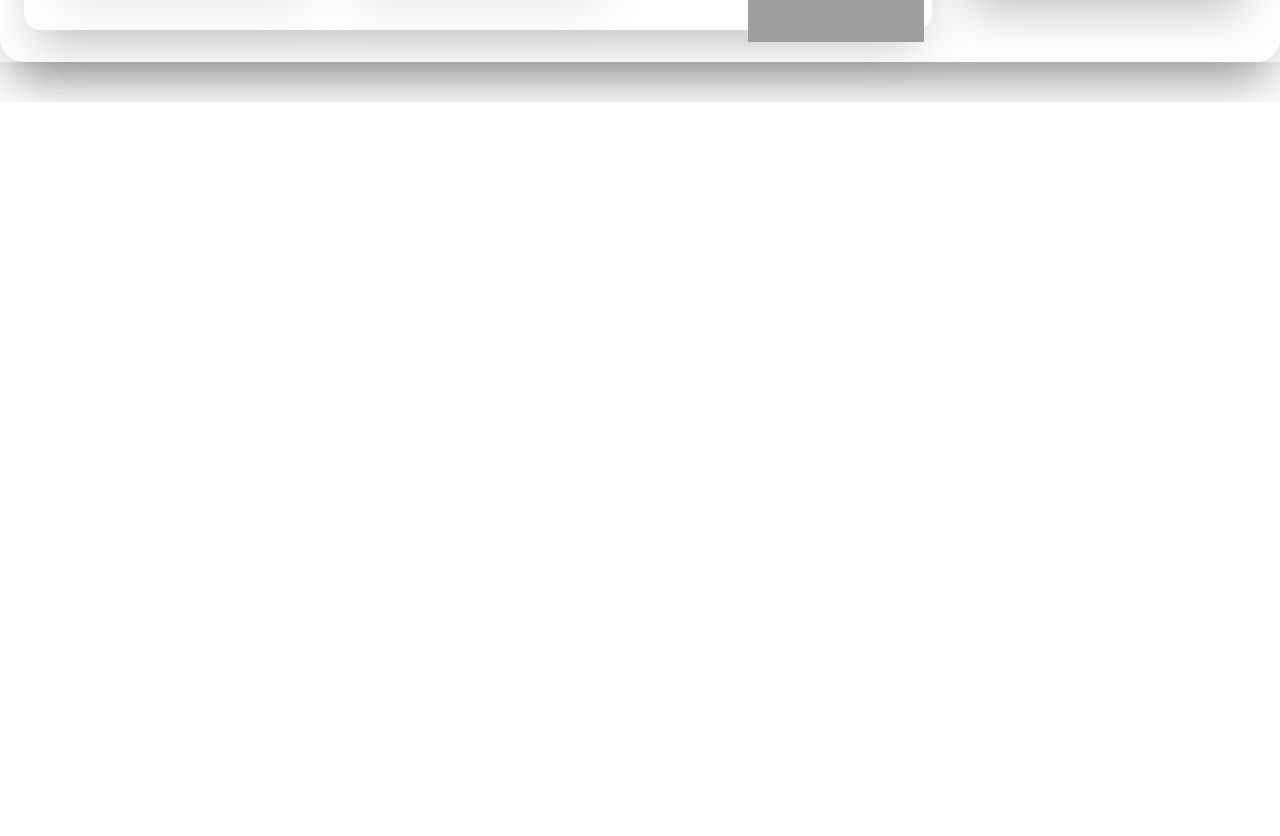
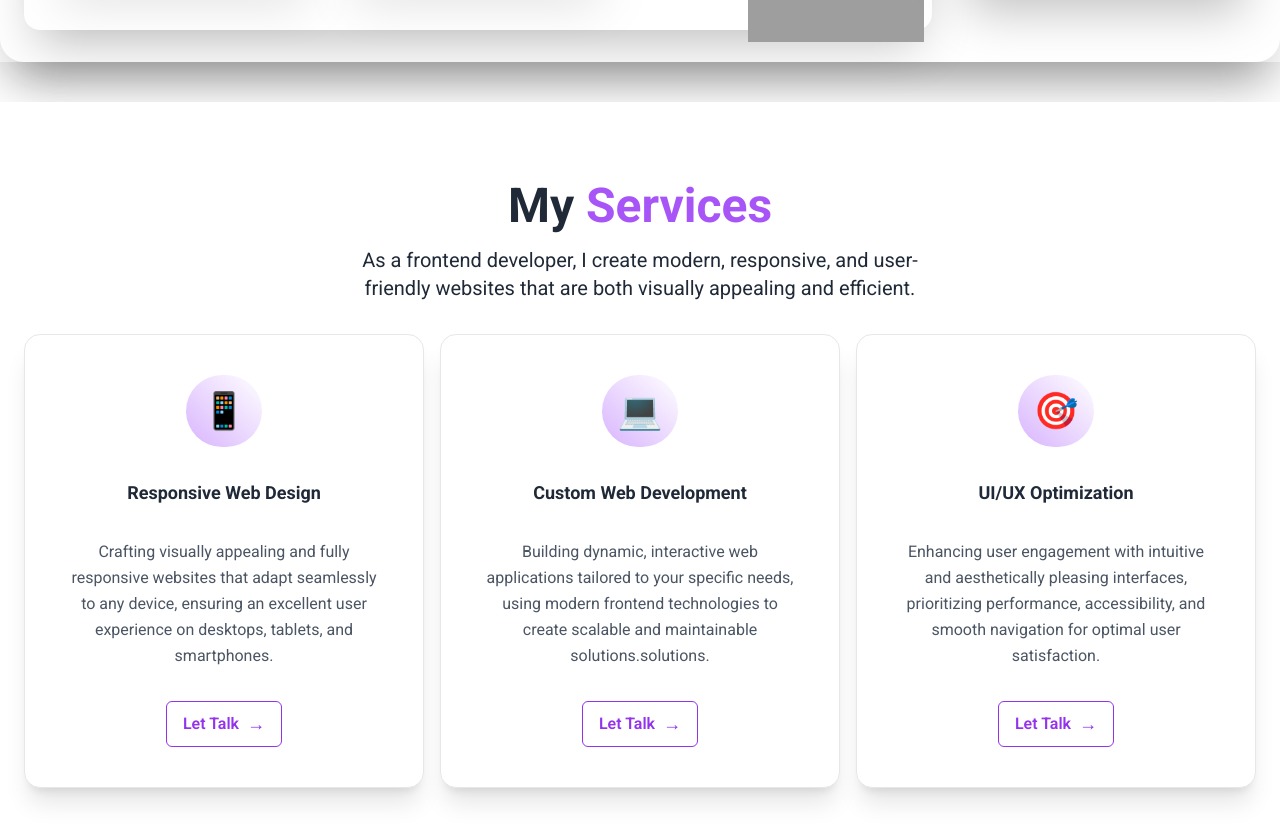
Before and after one commit to Kolawole-kehinde/my-portfolio, a React (Vite) app: page / in a window 1280 px wide. Shown: the part 1112-1948 px from the top of the page. Before the commit the page ends 1214 px from the top, so only its background shows below. Built offline with nearby package versions, Linux system fonts and the light colour scheme; grey boxes are pictures that could not be loaded.

Commit message:
Services section completed

```diff
--- a/src/App.jsx
+++ b/src/App.jsx
@@ -2,8 +2,7 @@ import React from 'react'
 import Navbar from './Components/layout/Navbar';
 import Hero from './Components/Hero';
 import DevProfile from './Components/DevProfile';
-
-
+import Services from './Components/Services';
 
 const App = () => {
   return (
@@ -11,7 +10,7 @@ const App = () => {
        <Navbar/>
        <Hero/>
        <DevProfile/>
-
+       <Services/>
     </div>
 
   )
--- a/src/Components/Services.jsx
+++ b/src/Components/Services.jsx
@@ -0,0 +1,33 @@
+import React from 'react'
+import { services } from '../constant/services'
+
+const Services = () => {
+
+  return (
+        <div className="wrapper py-12 bg-white px-4 lg:px-0 font-roboto">
+            <div className='flex flex-col items-center justify-center py-8 text-center space-y-4'>
+                 <h1 className='text-4xl md:text-5xl font-bold'>My <span className='text-purple-500'>Services</span></h1>
+                 <p className='w-full max-w-[600px] text-lg md:text-xl'>As a frontend developer, I create modern, responsive, and user-friendly websites that are both visually appealing and efficient.</p>
+            </div>
+      <div className="flex flex-col md:flex-row items-center justify-center gap-4">
+        {services?.map(({ icon, title, description }, index) => (
+          <div
+            key={index}
+            className="w-full max-w-[400px] flex flex-col items-center text-center p-10 space-y-8 rounded-2xl shadow-xl border bg-white hover:shadow-2xl transition"
+          >
+            <div className="text-4xl bg-gradient-to-tr from-purple-300 to-white p-4 rounded-full">
+              {icon}
+            </div>
+            <h3 className="text-lg font-bold">{title}</h3>
+            <p className="text-gray-600 text-base leading-relaxed">{description}</p>
+            <button className="flex items-center gap-2 px-4 py-2 border border-purple-600 text-purple-600 font-semibold rounded-md hover:bg-purple-50 transition">
+              Let Talk
+              <span className="text-lg">→</span>
+            </button>
+          </div>
+        ))}
+      </div>
+    </div>)
+}
+
+export default Services
--- /dev/null
+++ b/src/constant/services.js
@@ -0,0 +1,20 @@
+    export const services = [
+    {
+      icon: "📱",
+      title: "Responsive Web Design",
+      description:
+        "Crafting visually appealing and fully responsive websites that adapt seamlessly to any device, ensuring an excellent user experience on desktops, tablets, and smartphones.",
+    },
+    {
+      icon: "💻",
+      title: "Custom Web Development",
+      description:
+        "Building dynamic, interactive web applications tailored to your specific needs, using modern frontend technologies to create scalable and maintainable solutions.solutions.",
+    },
+    {
+      icon: "🎯",
+      title: "UI/UX Optimization",
+      description:
+        "Enhancing user engagement with intuitive and aesthetically pleasing interfaces, prioritizing performance, accessibility, and smooth navigation for optimal user satisfaction.",
+    },
+  ];
```
